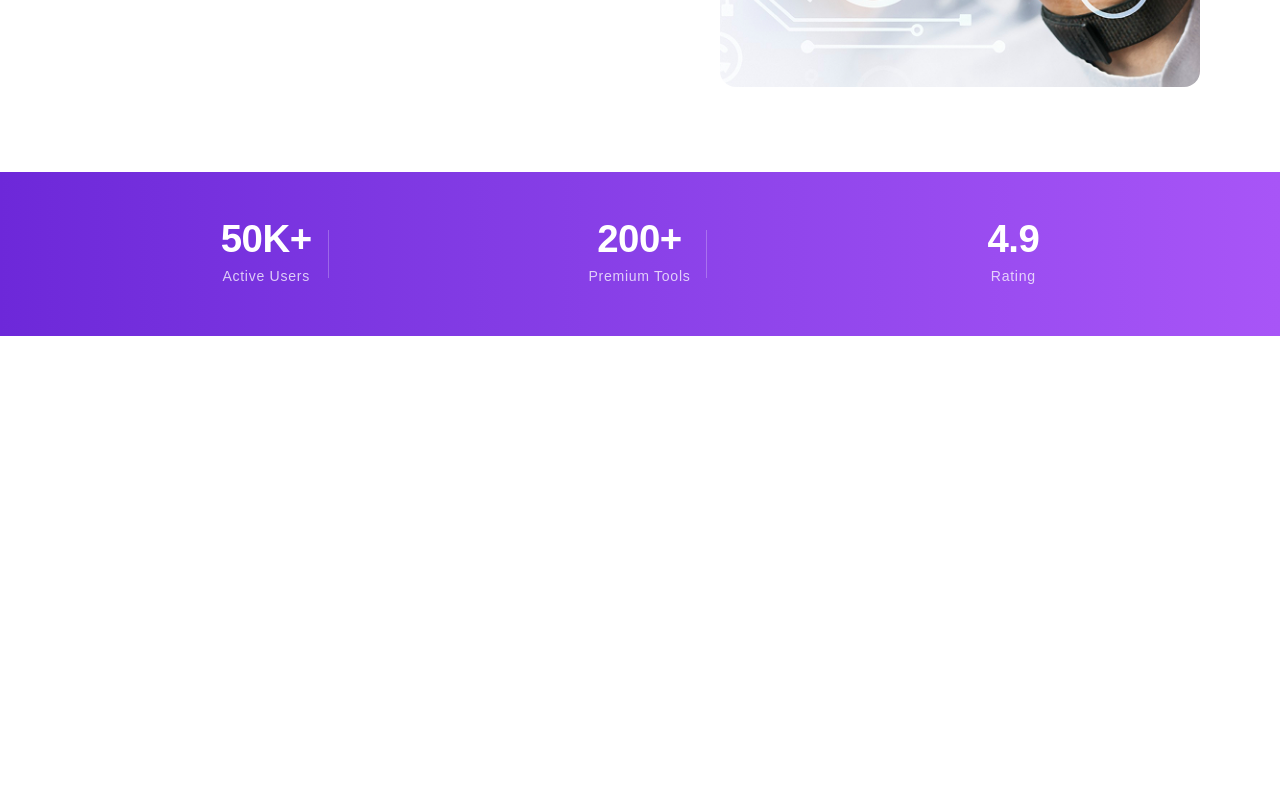
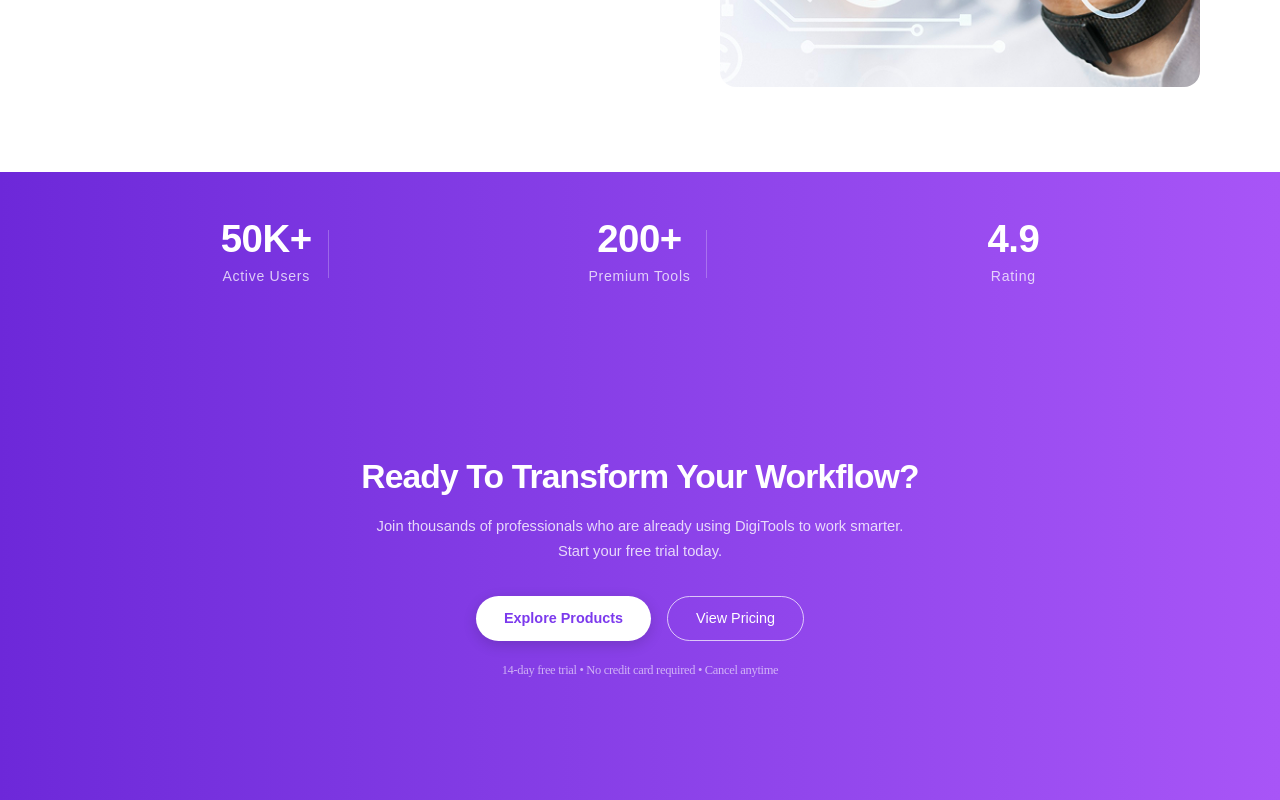
Before and after one commit to Mahathir-Mohammod/DigiTools-Platform, a React (Vite) app: page / in a window 1280 px wide. Shown: the part 629-1429 px from the top of the page. Before the commit the page ends 965 px from the top, so only its background shows below. Built offline with nearby package versions, Linux system fonts and the light colour scheme.

Commit message:
make the Banner CTA or the Promo section (whatever its called)

```diff
--- a/src/App.jsx
+++ b/src/App.jsx
@@ -1,4 +1,5 @@
 import './App.css'
+import FooterUp from './FooterUp/FooterUp'
 import Hero from './Hero/Hero'
 import NavBar from './Nav/NavBar'
 import Stats from './Stats/Stats'
@@ -11,6 +12,7 @@
      <NavBar></NavBar>
       <Hero></Hero>
       <Stats></Stats>
+      <FooterUp></FooterUp>
     </>
   )
 }
--- /dev/null
+++ b/src/FooterUp/FooterUp.jsx
@@ -0,0 +1,30 @@
+export default function FooterUp() {
+  return (
+    <section className="flex items-center justify-center w-full px-5 py-16 md:px-10 bg-gradient-to-r from-[#6d28d9] to-[#a855f7]">
+      <div className="flex flex-col items-center text-center  px-6 py-10 md:px-[60px] md:py-[56px] max-w-[720px] w-full gap-0">
+
+        <h2 className="text-[clamp(1.6rem,3vw,2.1rem)] font-bold text-white tracking-tight leading-[1.25] mb-4">
+          Ready To Transform Your Workflow?
+        </h2>
+
+        <p className="text-[0.92rem] font-normal text-white/80 leading-[1.7] mb-8">
+          Join thousands of professionals who are already using DigiTools to work smarter.
+          <br className="hidden sm:block" />
+          Start your free trial today.
+        </p>
+
+        <div className="flex flex-col sm:flex-row items-center justify-center gap-4 w-full sm:w-auto mb-5">
+          <button className="w-full sm:w-auto bg-white text-[#7c3aed] border-none rounded-full px-7 py-3 text-[0.9rem] font-semibold cursor-pointer transition-all duration-200 ease-in shadow-[0_4px_14px_rgba(0,0,0,0.15)] hover:bg-[#f5f3ff] hover:-translate-y-0.5 hover:shadow-[0_6px_20px_rgba(0,0,0,0.2)] active:translate-y-0">
+            Explore Products
+          </button>
+
+          <button className="w-full sm:w-auto bg-transparent text-white border-[1.5px] border-white/70 rounded-full px-7 py-[11px] text-[0.9rem] font-medium cursor-pointer transition-all duration-200 ease-in hover:border-white hover:bg-white/10 hover:-translate-y-0.5 active:translate-y-0">View Pricing</button>
+        </div>
+
+        <p className="text-[0.78rem] text-white/60 tracking-tight font-['Poppins']">
+          14-day free trial &bull; No credit card required &bull; Cancel anytime
+        </p>
+      </div>
+    </section>
+  );
+}
```
